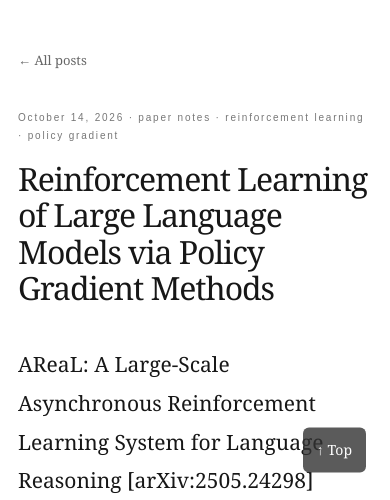
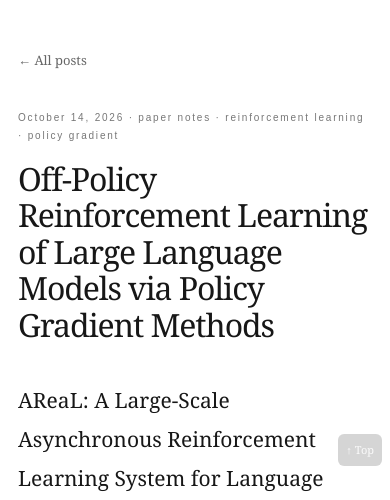
Before and after one commit to RichardHoOoOo/RichardHoOoOo.github.io, a Jekyll site: the page built from _posts/2026-10-14-notes.md, in a window 390 px wide, cut to the strip 0-500 px from the top of the page. Built offline with Jekyll 4.4.1, drawn with Linux system fonts in a browser that asks for light colours.

```diff
--- a/_posts/2026-10-14-notes.md
+++ b/_posts/2026-10-14-notes.md
@@ -1,6 +1,6 @@
 ---
 layout: post
-title: "Reinforcement Learning of Large Language Models via Policy Gradient Methods"
+title: "Off-Policy Reinforcement Learning of Large Language Models via Policy Gradient Methods"
 date: 2026-10-14
 # description: "Summaries of awesome RL papers."
 tags: [paper notes, reinforcement learning, policy gradient]
--- a/assets/css/style.css
+++ b/assets/css/style.css
@@ -5,20 +5,35 @@
 .article-page .back-link{display:inline-block;font-size:13px;color:#666;margin-bottom:40px}.article-body{font-size:17px;line-height:1.85}.article-body h2,.article-body h3{font-weight:400;margin-top:38px}.article-body pre{overflow:auto;padding:18px;background:#f6f5f3;font-size:13px;line-height:1.6}.article-body code{font-family:ui-monospace,SFMono-Regular,Consolas,monospace;font-size:.88em}.article-body img{max-width:100%;height:auto}
 #back-to-top {
   position: fixed;
-  right: 24px;
+  right: 16px;
   top: 50%;
   transform: translateY(-50%);
   z-index: 1000;
-  padding: 10px 14px;
-  background: #333;
-  color: #fff;
+  padding: 8px 12px;
+  background: rgba(51, 51, 51, 0.45);
+  color: rgba(255, 255, 255, 0.9);
   text-decoration: none;
   border-radius: 6px;
-  font-size: 14px;
-  opacity: 0.8;
-  transition: opacity 0.2s ease;
+  font-size: 13px;
+  opacity: 0.65;
+  transition: opacity 0.2s ease, background 0.2s ease;
 }
 
 #back-to-top:hover {
   opacity: 1;
+  background: rgba(51, 51, 51, 0.9);
 }
+
+html {
+  scroll-behavior: smooth;
+}
+
+/* Smaller button on narrow screens */
+@media (max-width: 768px) {
+  #back-to-top {
+    right: 8px;
+    padding: 6px 8px;
+    font-size: 11px;
+    opacity: 0.45;
+  }
+}
```
Also changed, not shown: _posts/2026-10-27-notes.md (added, +33 -0 lines), assets/blogs/2026-10-27-notes/ProRL.png (added), 1 other file.
